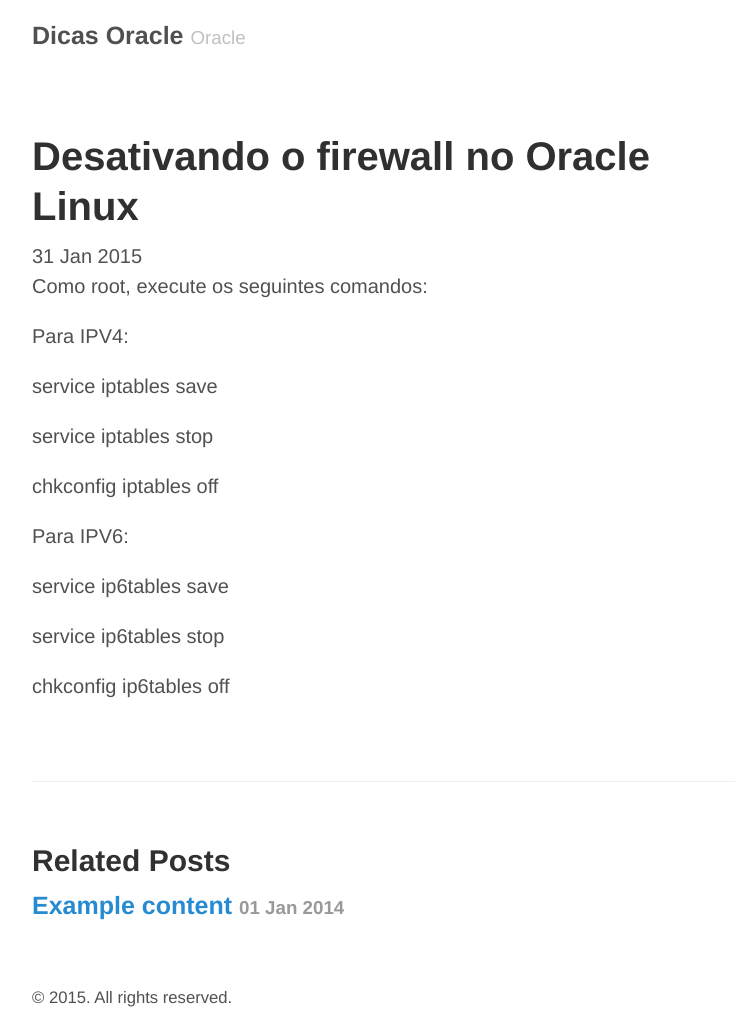
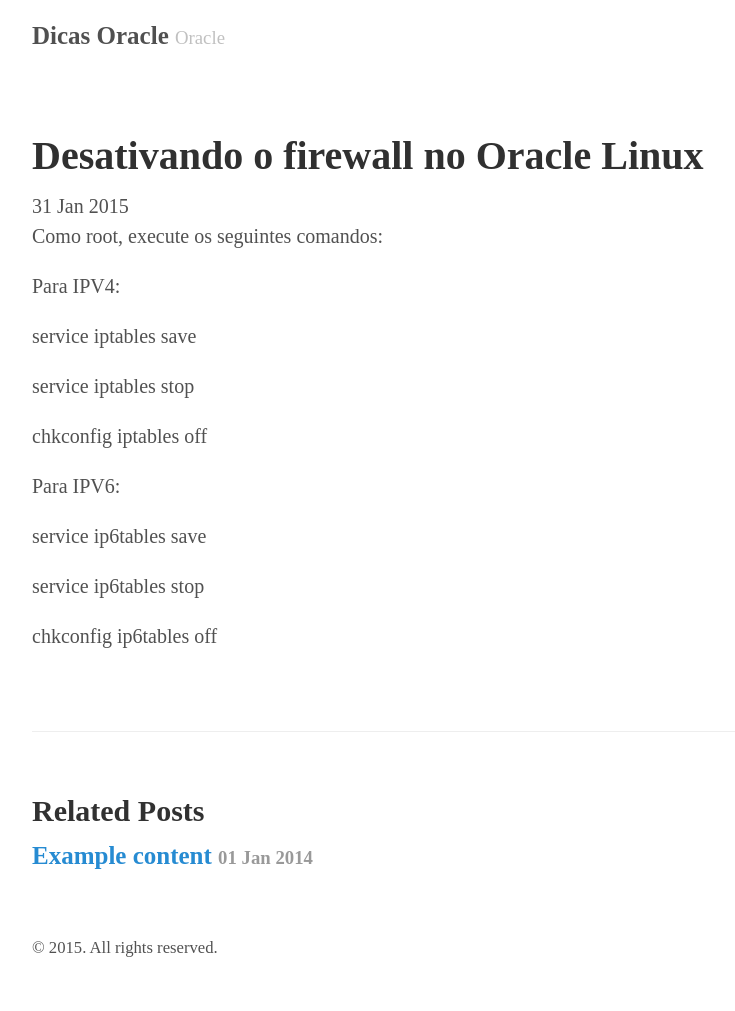
Before and after one commit to adrianotanaka/oracle, a Jekyll site: the page built from _posts/2015-01-31-desativando-firewall.md, in a window 1280 px wide. Shown: the whole page, without its empty margins (248-983 px from the left). Built offline with Jekyll 4.4.1, drawn with Linux system fonts in a browser that asks for light colours; after the commit the page ends 961 px from its top, so only the background shows below that.

Commit message:
update font settings

```diff
--- a/public/css/poole.css
+++ b/public/css/poole.css
@@ -48,7 +48,7 @@
 }
 
 html {
-  font-family: "Helvetica Neue", Helvetica, Arial, sans-serif;
+  font-family: font-family: 'Poiret One', cursive;
   font-size: 16px;
   line-height: 1.5;
 }
```
